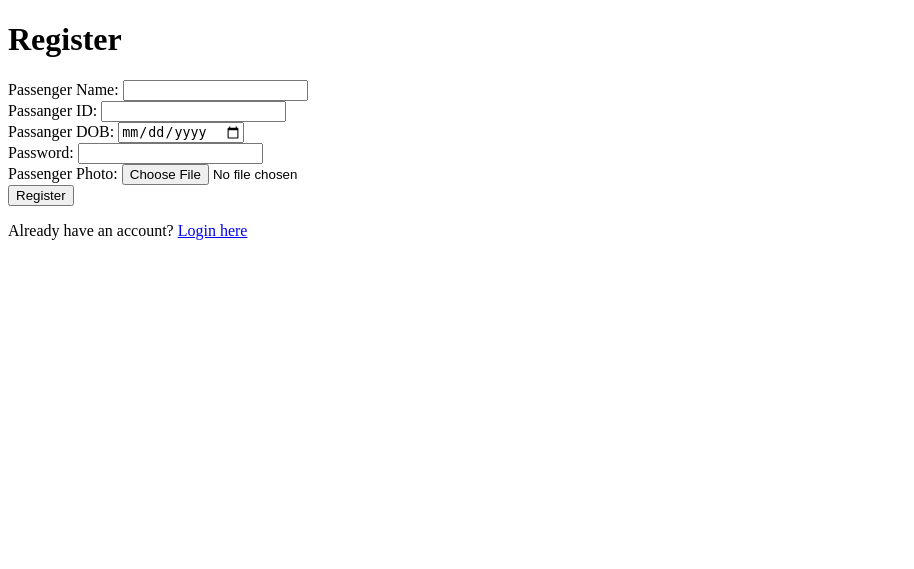
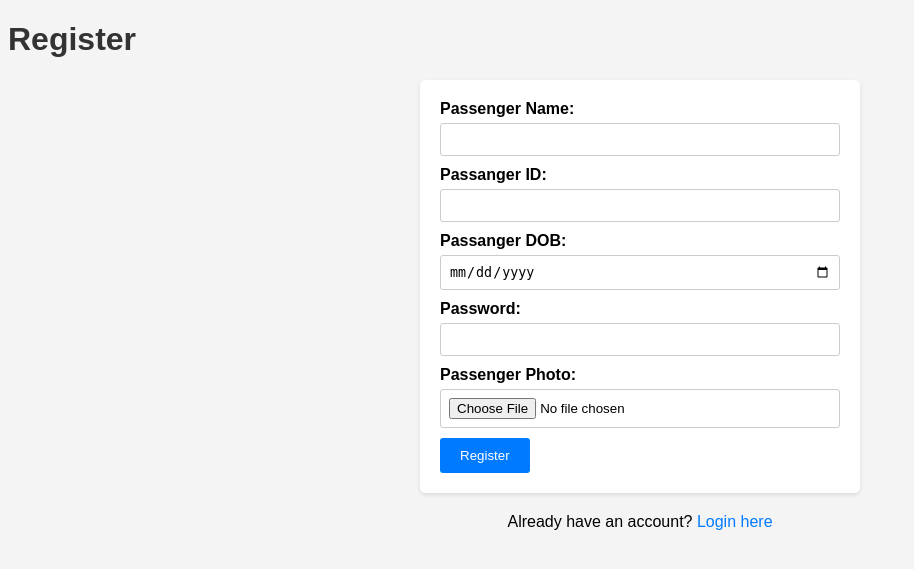
Before and after one commit to sejal-sali/IOT_PIR, a Python web app: template templates/register.html in a window 1280 px wide. Shown: the top 569 px of the page, without its empty margins (0-914 px from the left). Run offline with Jinja, Linux system fonts and the light colour scheme; the template is opened without the code that fills it, so the values that code supplies are empty.

Commit message:
register styling added

```diff
--- a/templates/register.html
+++ b/templates/register.html
@@ -2,6 +2,83 @@
 <html>
   <head>
     <title>Register</title>
+
+    <style>
+        body {
+          font-family: Arial, sans-serif;
+          background-color: #f4f4f4;
+        }
+
+        h1 {
+          color: #333;
+        }
+
+        form {
+          background-color: #fff;
+          padding: 20px;
+          border-radius: 5px;
+          box-shadow: 0 2px 4px rgba(0, 0, 0, 0.1);
+          max-width: 400px;
+          margin: 0 auto;
+        }
+
+        label {
+          display: block;
+          margin-bottom: 5px;
+          font-weight: bold;
+        }
+
+        input[type="text"],
+        input[type="password"],
+        input[type="date"],
+        input[type="file"] {
+          width: 100%;
+          padding: 8px;
+          margin-bottom: 10px;
+          border: 1px solid #ccc;
+          border-radius: 3px;
+          box-sizing: border-box;
+        }
+
+        input[type="submit"] {
+          background-color: #007bff;
+          color: #fff;
+          border: none;
+          padding: 10px 20px;
+          border-radius: 3px;
+          cursor: pointer;
+        }
+
+        input[type="submit"]:hover {
+          background-color: #0056b3;
+        }
+
+        p {
+          text-align: center;
+          margin-top: 20px;
+        }
+
+        a {
+          color: #007bff;
+          text-decoration: none;
+        }
+
+        a:hover {
+          text-decoration: underline;
+        }
+
+        .message {
+          background-color: red;
+          color: white;
+          padding: 10px;
+          border-radius: 3px;
+          margin-bottom: 10px;
+        }
+
+        .message.success {
+          background-color: green;
+        }
+      </style>
 
   </head>
   <body>
```
